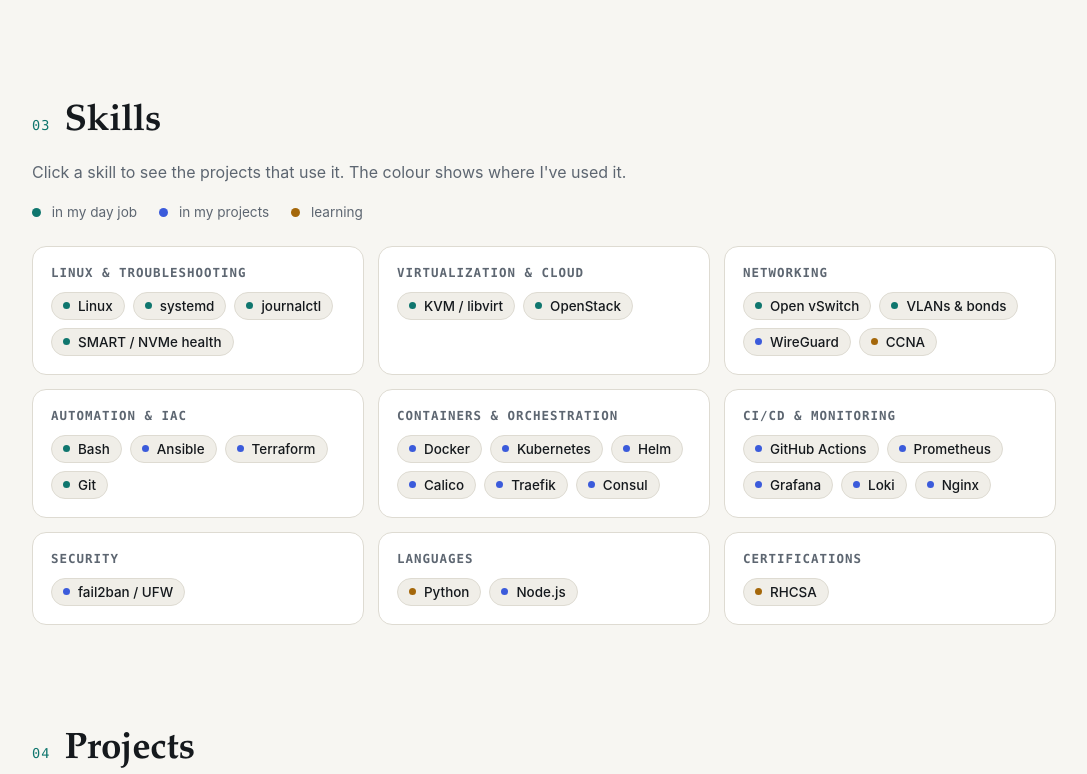
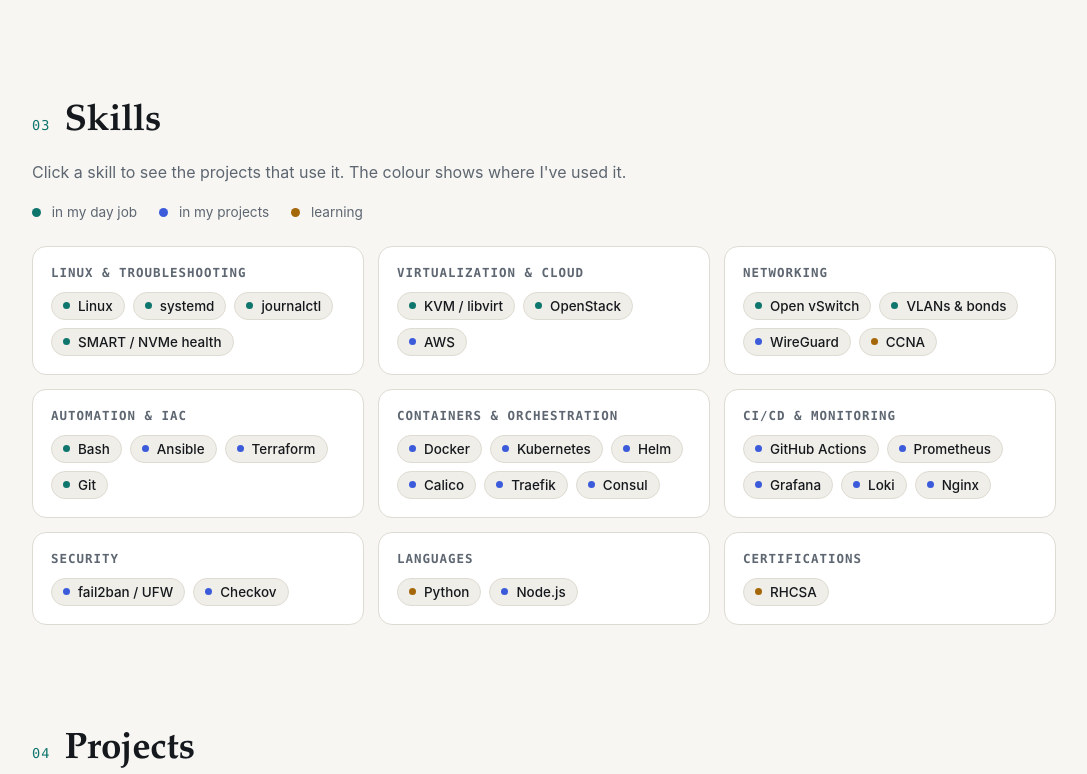
Before and after one commit to Nitaru/Nitaru.github.io, a plain HTML site: page index.html in a window 1280 px wide. Shown: the part 2023-2797 px from the top of the page, without its empty margins (96-1183 px from the left). Drawn offline with Linux system fonts and the light colour scheme.

Commit message:
Add the AWS Terraform project, AWS and Checkov skills

```diff
--- a/assets/js/data.js
+++ b/assets/js/data.js
@@ -15,7 +15,7 @@ window.DATA = {
     "and I build the infrastructure I'd want to be on call for in my own time.",
   about: [
     "I'm an L2 support engineer at Virtuozzo in Tbilisi and a Computer Science student at Ilia State University, graduating in 2027. Since March 2026 I work on production clusters built on Linux, KVM and OpenStack: reading logs and kernel messages over SSH, finding root causes from evidence, and handing developers a timeline that separates what is verified from what is not.",
-    "Outside of work I build hands-on labs to turn that troubleshooting experience into infrastructure skills: hardened Linux servers, Kubernetes platforms, CI/CD and monitoring. Every project here runs from one command and ships with tests or scripted demos that prove its claims, including the mistakes I hit along the way.",
+    "Outside of work I build hands-on labs to turn that troubleshooting experience into infrastructure skills: hardened Linux servers, Kubernetes platforms, cloud infrastructure as code, CI/CD and monitoring. Every project here runs from one command and ships with tests or scripted demos that prove its claims, including the mistakes I hit along the way.",
   ],
   looking:
     "Linux administration, infrastructure operations and SRE / DevOps roles where I can keep growing by doing.",
@@ -51,6 +51,7 @@ window.DATA = {
     { n: "SMART / NVMe health", g: "Linux & troubleshooting", l: "work" },
     { n: "KVM / libvirt", g: "Virtualization & cloud", l: "work" },
     { n: "OpenStack", g: "Virtualization & cloud", l: "work" },
+    { n: "AWS", g: "Virtualization & cloud", l: "built" },
     { n: "Open vSwitch", g: "Networking", l: "work" },
     { n: "VLANs & bonds", g: "Networking", l: "work" },
     { n: "WireGuard", g: "Networking", l: "built" },
@@ -71,6 +72,7 @@ window.DATA = {
     { n: "Loki", g: "CI/CD & monitoring", l: "built" },
     { n: "Nginx", g: "CI/CD & monitoring", l: "built" },
     { n: "fail2ban / UFW", g: "Security", l: "built" },
+    { n: "Checkov", g: "Security", l: "built" },
     { n: "Python", g: "Languages", l: "learning" },
     { n: "Node.js", g: "Languages", l: "built" },
     { n: "RHCSA", g: "Certifications", l: "learning" },
@@ -92,6 +94,24 @@ window.DATA = {
       lesson:
         "My first network-policy test proved nothing: the probe pod could exit before kubectl attached, and Redis does not speak HTTP. I rebuilt it with a control target and verified it both ways, policies off and policies on.",
       diagram: "k8s",
+    },
+    {
+      id: "aws",
+      title: "AWS Terraform Hands-On",
+      tagline: "A VPC, a hardened bastion and an Auto Scaling web tier, applied, tested and destroyed",
+      repo: "https://github.com/Nitaru/AWS-Terraform-Hands-On",
+      summary:
+        "Terraform modules for a VPC with public and private subnets, a bastion limited to one admin address, and Auto Scaling web servers behind an Application Load Balancer. Remote state in S3, Checkov and tflint in CI, applied to a real account, verified from outside, then destroyed with nothing left behind.",
+      skills: ["Terraform", "AWS", "Checkov", "GitHub Actions", "Linux", "Bash", "fail2ban / UFW"],
+      metrics: [
+        ["37", "resources applied, then destroyed in 1m42s"],
+        ["9 / 9", "checks passed against the live stack"],
+        ["102 s", "to restore capacity after I killed an instance"],
+        ["5.2%", "of requests failed during that recovery"],
+      ],
+      lesson:
+        "My first check for \"web servers have no public IP\" could never fail: the query dropped null values, so the loop ran zero times and passed. I rewrote it to require the instances it expects. The recovery test also showed the stack heals but is not zero-downtime when an instance dies abruptly, and the README says so.",
+      diagram: "aws",
     },
     {
       id: "linux",
@@ -156,5 +176,18 @@ window.DATA = {
       ],
       edges: [["u", "b"], ["v", "b"], ["b", "p"], ["a", "b"], ["p", "f"]],
     },
+    aws: {
+      w: 720, h: 250,
+      nodes: [
+        { id: "u", t: "Internet", x: 10, y: 40, w: 90, h: 44, d: "Anyone with the load balancer's address. Only port 80 is open to them." },
+        { id: "l", t: "ALB", x: 170, y: 40, w: 100, h: 44, d: "Application Load Balancer across two availability zones. Health-checks /health every 10 seconds and sends traffic only to healthy instances." },
+        { id: "w", t: "Web ASG ×2–4", x: 400, y: 95, w: 140, h: 44, d: "Auto Scaling Group in private subnets, no public IPs, IMDSv2 only, encrypted volumes. Scales to hold CPU near 50% and replaces failed instances." },
+        { id: "a", t: "Admin, one IP", x: 10, y: 150, w: 100, h: 44, d: "The only address allowed to SSH in. The module refuses 0.0.0.0/0." },
+        { id: "b", t: "Bastion", x: 170, y: 150, w: 100, h: 44, d: "Key-only SSH, no root login, fail2ban. The web tier accepts SSH only from this security group." },
+        { id: "n", t: "NAT gateway", x: 590, y: 95, w: 110, h: 44, d: "Outbound-only internet for the private instances, for package installs. One gateway to keep the demo cheap." },
+        { id: "f", t: "Flow logs · S3 remote state with locking · Checkov and tflint in CI", x: 170, y: 205, w: 530, h: 34, d: "Flow logs go to CloudWatch for a year. State lives in a versioned, encrypted bucket. CI runs fmt, validate, Checkov and tflint on every push.", band: true },
+      ],
+      edges: [["u", "l"], ["l", "w"], ["a", "b"], ["b", "w"], ["w", "n"]],
+    },
   },
 };
--- a/assets/js/main.js
+++ b/assets/js/main.js
@@ -31,7 +31,7 @@
 
   /* ---------- hero ---------- */
   $("hero-lead").textContent = D.summary;
-  [["Now", "Support Engineer (L2), Virtuozzo"], ["Studying", "Computer Science, graduating 2027"], ["Building", "Linux · Kubernetes · SRE skills"]]
+  [["Now", "Support Engineer (L2), Virtuozzo"], ["Studying", "Computer Science, graduating 2027"], ["Building", "Linux · Kubernetes · AWS"]]
     .forEach(function (f) { $("hero-facts").appendChild(el("div", {}, el("dt", {}, f[0]), el("dd", {}, f[1]))); });
 
   /* ---------- about ---------- */
```
Also changed, not shown: index.html (+1 -1 lines).
